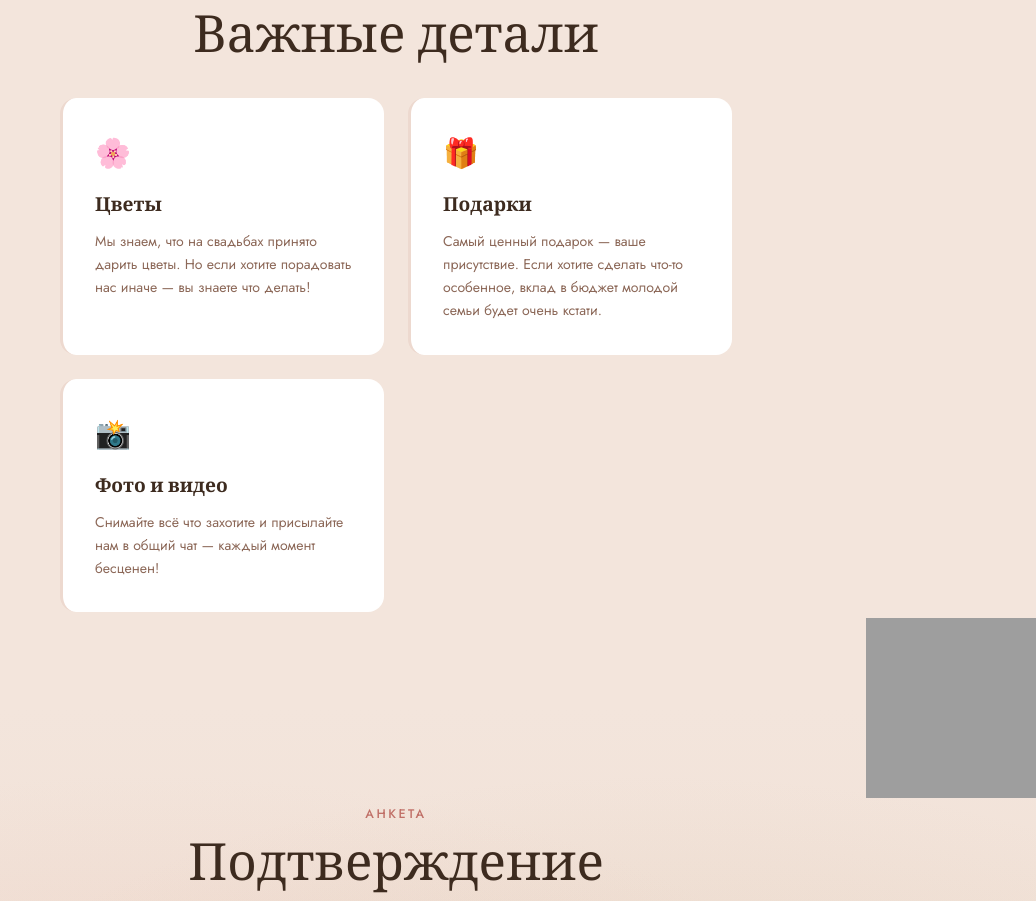
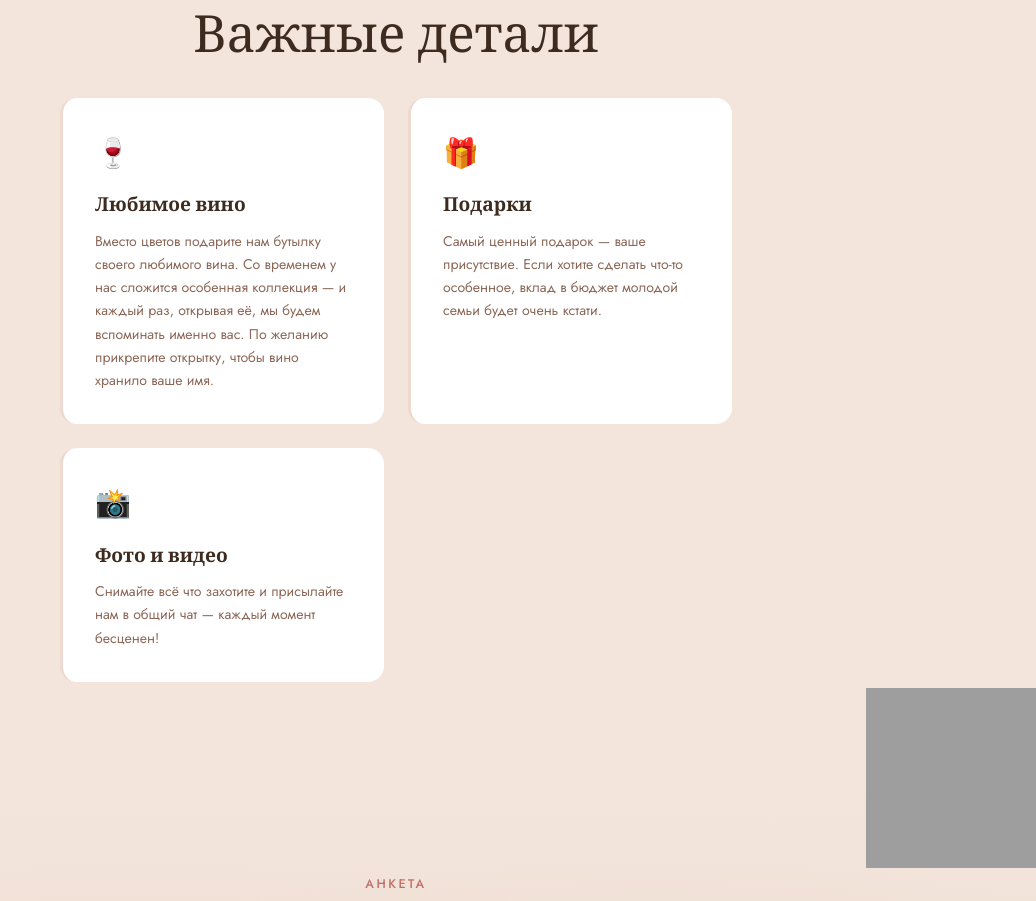
Before and after one commit to Maksim99003/wedding-yulia-roman, a plain HTML site: page index.html in a window 1280 px wide. Shown: the part 4124-5025 px from the top of the page, without its empty margins (244-1280 px from the left). Drawn offline with nearby package versions, Linux system fonts and the light colour scheme; grey boxes are pictures that could not be loaded.

Commit message:
Replace flower wish with wine gift idea
Guests are invited to bring their favourite wine instead of flowers.
Each bottle becomes part of a personal collection tied to a specific
guest; an optional card lets them sign it for a lasting memory.

Co-Authored-By: Claude Sonnet 4.6 <noreply@anthropic.com>

```diff
--- a/index.html
+++ b/index.html
@@ -183,9 +183,9 @@
       <h2>Важные детали</h2>
       <div class="wishes__grid">
         <div class="wish-card reveal-left">
-          <div class="wish-icon">🌸</div>
-          <h3>Цветы</h3>
-          <p>Мы знаем, что на свадьбах принято дарить цветы. Но если хотите порадовать нас иначе — вы знаете что делать!</p>
+          <div class="wish-icon">🍷</div>
+          <h3>Любимое вино</h3>
+          <p>Вместо цветов подарите нам бутылку своего любимого вина. Со временем у нас сложится особенная коллекция — и каждый раз, открывая её, мы будем вспоминать именно вас. По желанию прикрепите открытку, чтобы вино хранило ваше имя.</p>
         </div>
         <div class="wish-card reveal-right">
           <div class="wish-icon">🎁</div>
```
